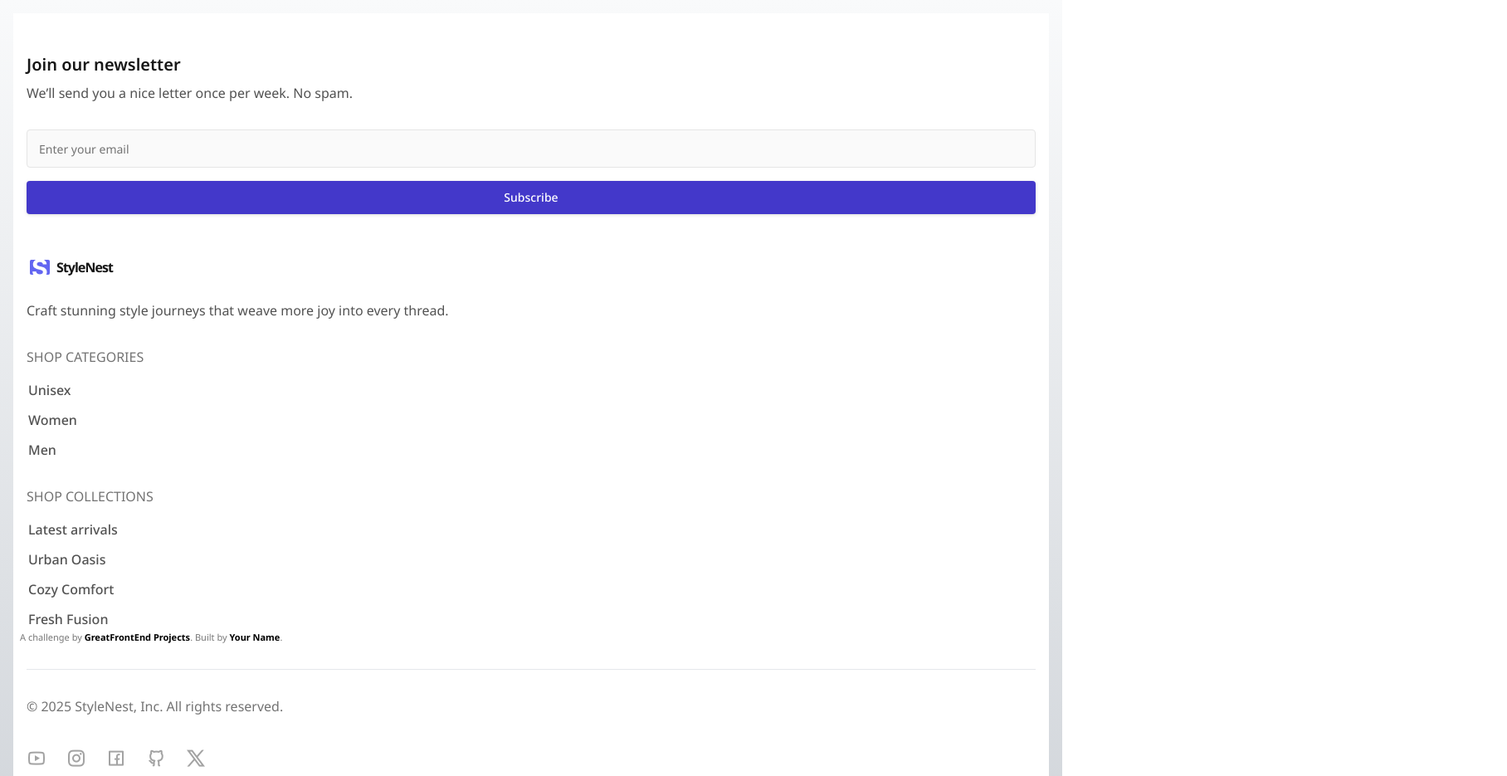
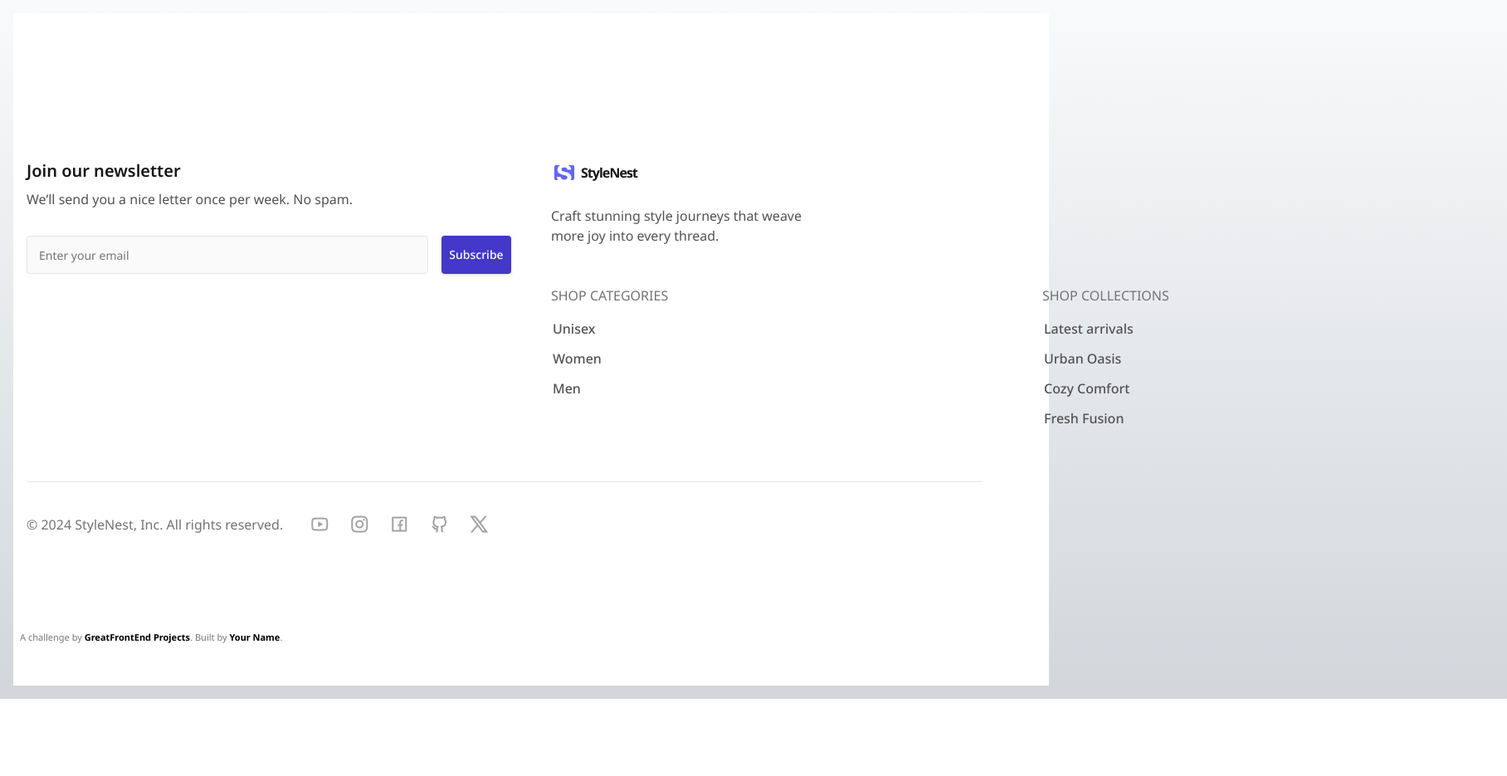
Before and after one commit to Lamphrangmi-Lamin/footer-multi-column, a plain HTML site: page index.html in a window 1280 px wide. Shown: the top 935 px of the page at 83% size, 1816 px wide, since content can reach past the window. After the commit the page ends 842 px from the top, so only its background shows below. Drawn offline with nearby package versions, Linux system fonts and the light colour scheme.

Commit message:
style(footer): complete tablet layout styling

```diff
--- a/index.html
+++ b/index.html
@@ -36,16 +36,16 @@
     Contact
     Learn more
     See pricing -->
-    <footer class="bg-white m-4 py-12 px-4 grid gap-12">
+    <footer class="bg-white m-4 py-12 px-4 grid grid-cols-4 gap-12 md:grid-cols-6 lg:grid-cols-12 md:gap-y-16 md:py-44">
       <!-- Newsletter -->
-       <div class="flex flex-col gap-8">
+       <div class="flex flex-col gap-8 col-span-4 md:col-span-6">
         <div class="">
           <h2 class="text-xl font-semibold text-neutral-900 mb-2">Join our newsletter</h2>
           <p class="text-base text-neutral-600">We’ll send you a nice letter once per week. No spam.</p>
         </div>
         <!-- Form section -->
-        <form class="flex flex-col gap-4">
-          <div class="">
+        <form class="flex flex-col gap-4 md:grid md:grid-cols-6">
+          <div class="md:col-span-5">
             <label for="email" class="sr-only">Email address</label>
             <input class="w-full text-neutral-900 border border-neutral-200 rounded px-3.5 py-2.5 placeholder:text-sm placeholder:text-neutral-500 bg-neutral-50
             focus:outline-none focus:ring-2 focus:ring-neutral-200 focus:border-indigo-600
@@ -58,17 +58,17 @@
        </div>
 
        <!-- Middle links section -->
-        <div class="flex flex-col gap-8">
-          <div class="flex flex-col gap-6">
+        <div class="flex flex-col gap-8 col-span-4 md:grid md:grid-cols-6 md:gap-8 md:w-[90vw] md:gap-y-12">
+          <div class="flex flex-col gap-6 md:col-span-6">
             <!-- Logo and brand description -->
             <div class="">
               <img class="" src="/img/Logo.png" alt="StyleNest logo">
             </div>
-            <p class="text-base text-neutral-600">Craft stunning style journeys that weave more joy into every thread.</p>
+            <p class="text-base text-neutral-600 md:max-w-80">Craft stunning style journeys that weave more joy into every thread.</p>
           </div>
 
           <!-- Categories -->
-          <div class="flex flex-col gap-4">
+          <div class="flex flex-col gap-4 md:col-span-3">
              <h2 class="text-neutral-500">SHOP CATEGORIES</h2>
              <ul class="text-neutral-600 font-medium flex flex-col gap-3">
               <li><a aria-disabled="false" class="hover:text-neutral-900 focus:ring-2 focus:drop-shadow aria-disabled:text-neutral-400 px-0.5 rounded focus:ring-neutral-200" href="#">Unisex</a></li>
@@ -78,7 +78,7 @@
           </div>
 
           <!-- Collections -->
-          <div class="flex flex-col gap-4">
+          <div class="flex flex-col gap-4 md:col-span-3">
             <h3 class="text-neutral-500">SHOP COLLECTIONS</h3>
             <ul class="text-neutral-600 font-medium flex flex-col gap-3">
               <li><a aria-disabled="false" class="hover:text-neutral-900 focus:ring-2 focus:drop-shadow aria-disabled:text-neutral-400 px-0.5 rounded focus:ring-neutral-200" href="#">Latest arrivals</a></li>
@@ -90,8 +90,8 @@
         </div>
 
         <!-- Copyright and social media links section -->
-         <div class="flex flex-col gap-8 pt-8 border-t">
-          <p class="text-neutral-500">&copy; 2025 StyleNest, Inc. All rights reserved.</p>
+         <div class="flex flex-col gap-8 pt-8 border-t col-span-4 md:flex-row md:items-center md:w-[90vw]">
+          <p class="text-neutral-500">&copy; 2024 StyleNest, Inc. All rights reserved.</p>
           <ul class="text-neutral-400 text-[24px] flex gap-6">
             <li>
               <a href="#">
```
